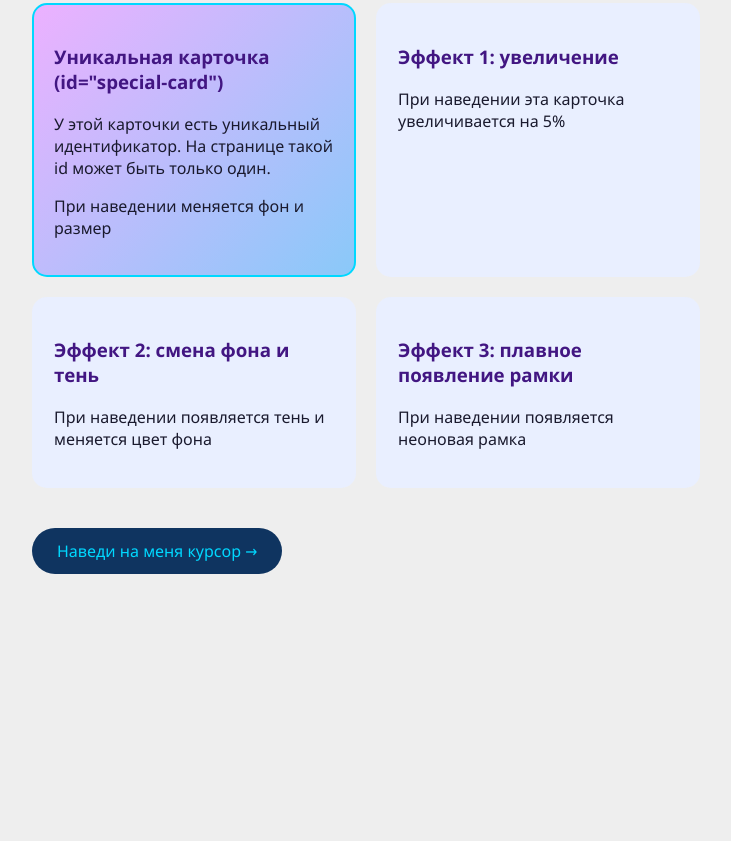
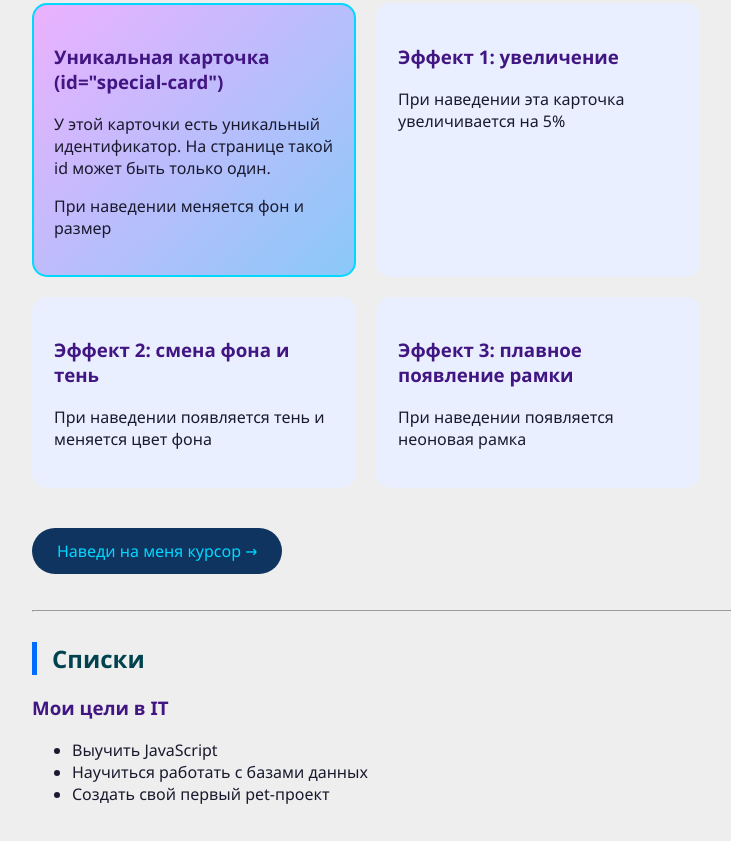
Before and after one commit to Seredin-Victor/my_it_blog, a plain HTML site: page index.html in a window 1280 px wide. Shown: the part 2769-3610 px from the top of the page, without its empty margins (108-839 px from the left). Before the commit the page ends 3399 px from the top, so only its background shows below. Drawn offline with Linux system fonts and the light colour scheme.

Commit message:
Update index.html
Добавил список целей

```diff
--- a/index.html
+++ b/index.html
@@ -167,6 +167,13 @@
 <p class="demo-link">
     <a href="#" id="demo-hover-link">Наведи на меня курсор →</a>
 </p>
-
+<hr>
+<h2>Списки</h2>
+<h3>Мои цели в IT</h3>
+<ul>
+    <li>Выучить JavaScript</li>
+    <li>Научиться работать с базами данных</li>
+    <li>Создать свой первый pet-проект</li>
+</ul>
 </body>
 </html>
```
